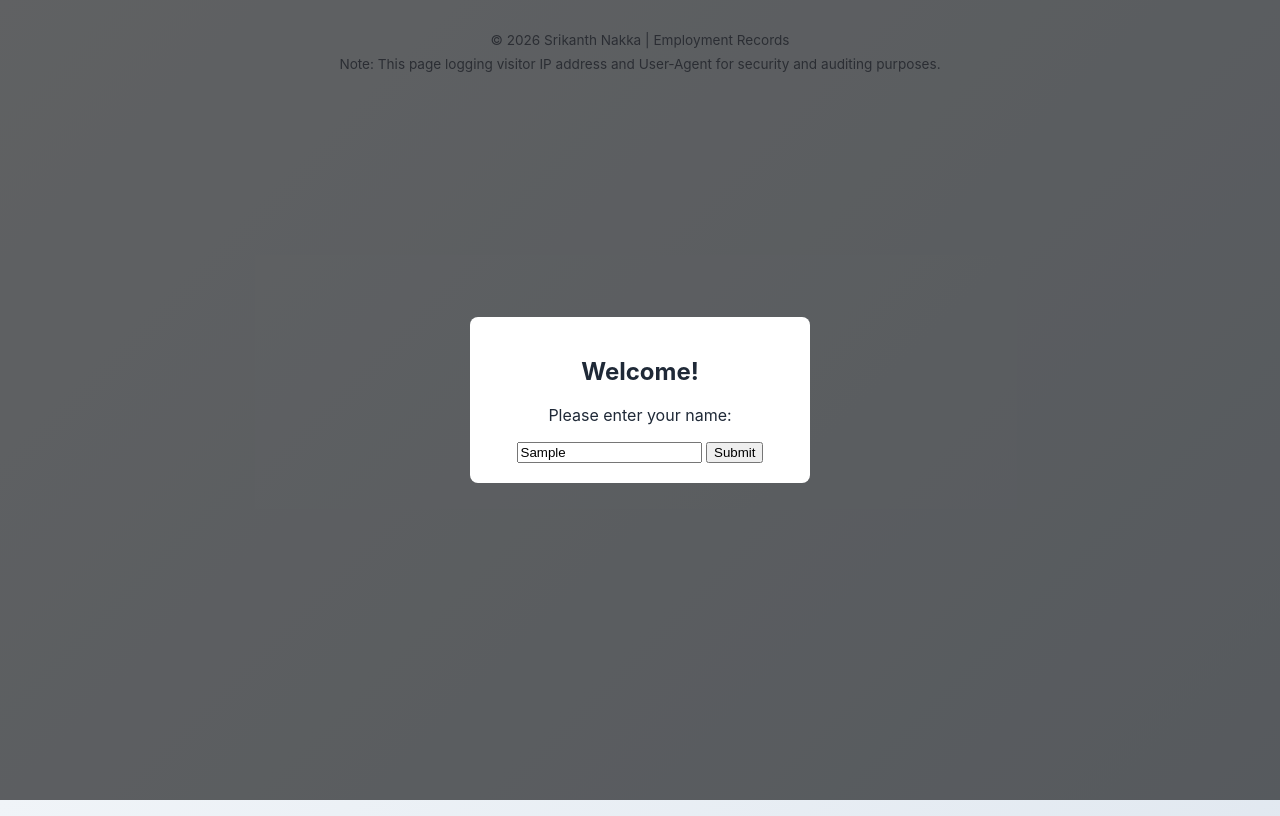
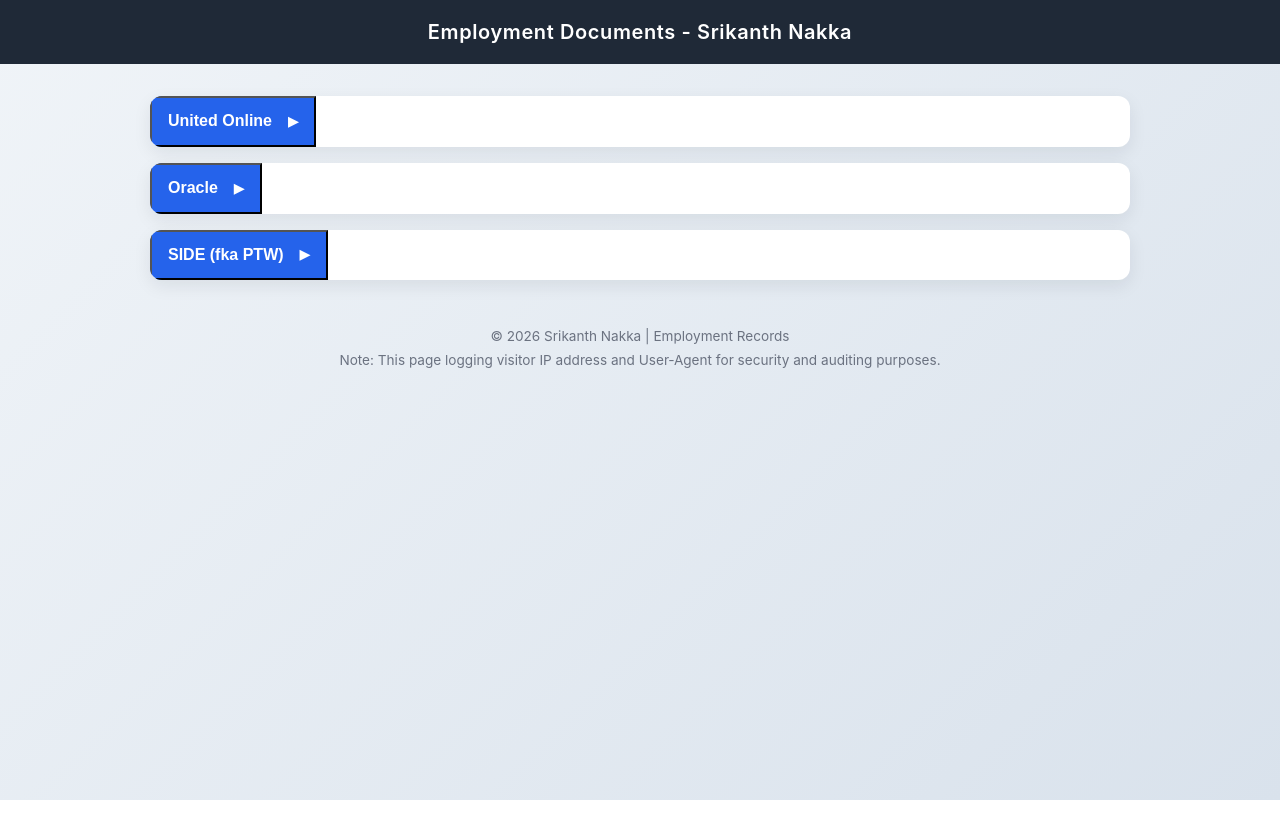
Before and after one commit to sreegithub89/employment-documents, a plain HTML site: page index.html in a window 1280 px wide. Both pictures are taken after typing "Sample" into the empty fields and a click on the button "Submit". Drawn offline with Linux system fonts and the light colour scheme; no server answers.

Commit message:
Implement name submission functionality
Add function to submit visitor name and update UI

```diff
--- a/index.html
+++ b/index.html
@@ -84,6 +84,20 @@
   </main>
     </div>
 <script>
+  function submitName() {
+    const name = document.getElementById('visitorName').value.trim();
+    if (name) {
+      // Show content and hide overlay
+      document.getElementById('overlay').style.display = 'none';
+      document.getElementById('content').style.display = 'block';
+
+      // Optional: display name somewhere
+      const displaySpan = document.getElementById('displayName');
+      if (displaySpan) displaySpan.textContent = name;
+    } else {
+      alert("Please enter your name.");
+    }
+  }
 (async function() {
   try {
     const ua = navigator.userAgent || '';
```
